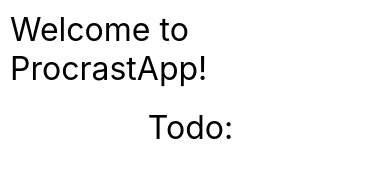
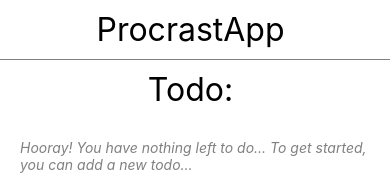
Before and after one commit to leon-chow/ProcrastApp, a React Native app: screen / in a window 390 px wide. Shown: the top 175 px of the page. Built offline with nearby package versions, Linux system fonts and the light colour scheme.

Commit message:
Add header styling, add todo prompt if all tasks are complete

```diff
--- a/App.tsx
+++ b/App.tsx
@@ -7,7 +7,7 @@ function App(): JSX.Element {
     <SafeAreaView>
       <ScrollView contentInsetAdjustmentBehavior="automatic">
         <View>
-          <Text style={styles.headerStyle}>Welcome to ProcrastApp! </Text>
+          <Text style={styles.headerStyle}>ProcrastApp </Text>
           <TodoList />
         </View>
       </ScrollView>
@@ -20,6 +20,9 @@ const styles = StyleSheet.create({
     padding: 10,
     fontSize: 32,
     flex: 1,
+    textAlign: 'center',
+    borderBottomWidth: 1,
+    borderColor: 'gray',
   },
 });
 
--- a/components/todoList/TodoList.tsx
+++ b/components/todoList/TodoList.tsx
@@ -149,7 +149,9 @@ const TodoList = (): JSX.Element => {
         <View>
           <Text style={styles.header}>Todo: </Text>
           <View style={styles.todoList}>
-            {todos && todos.length > 0 ? (
+            {todos &&
+            todos.length > 0 &&
+            todos.some(todo => todo.isComplete !== true) ? (
               todos.map(todo => {
                 return (
                   !todo.isComplete && (
```
